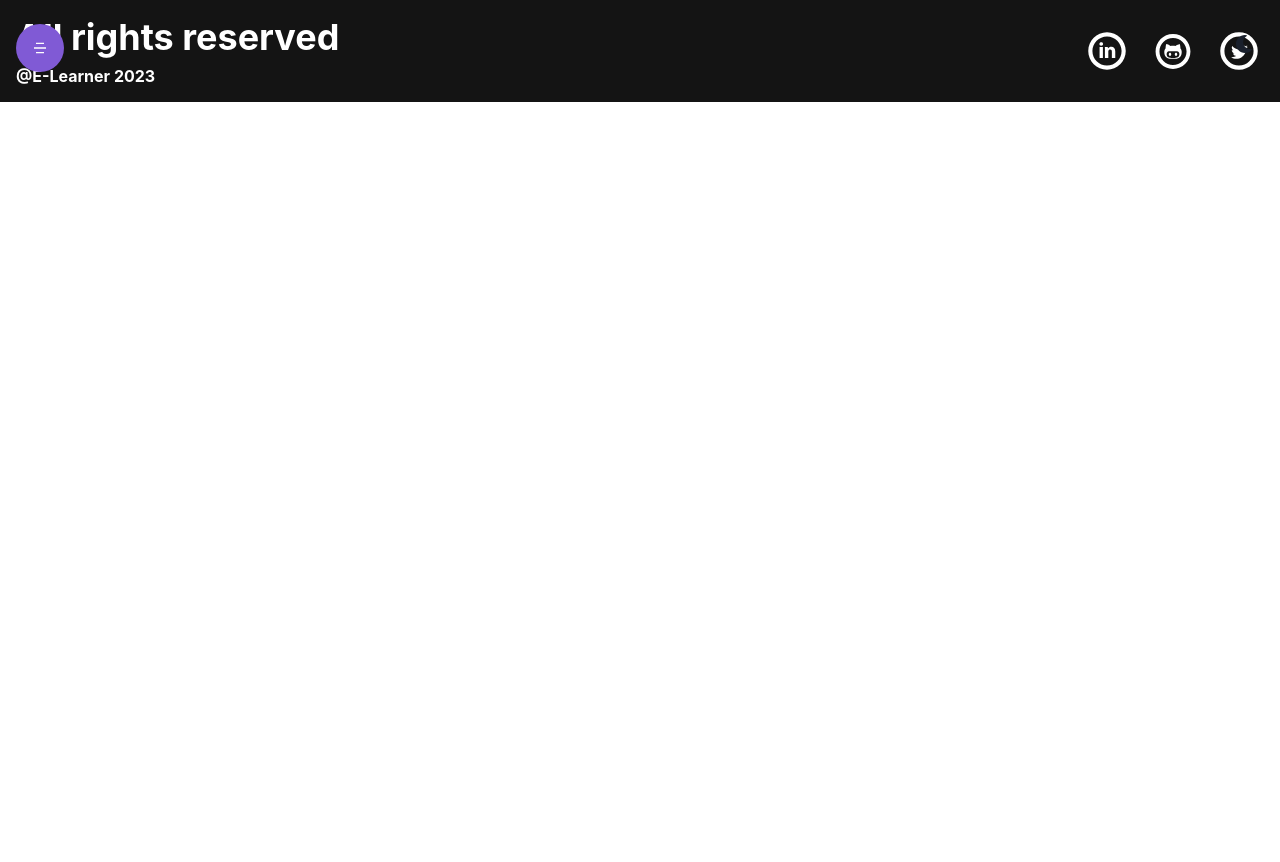
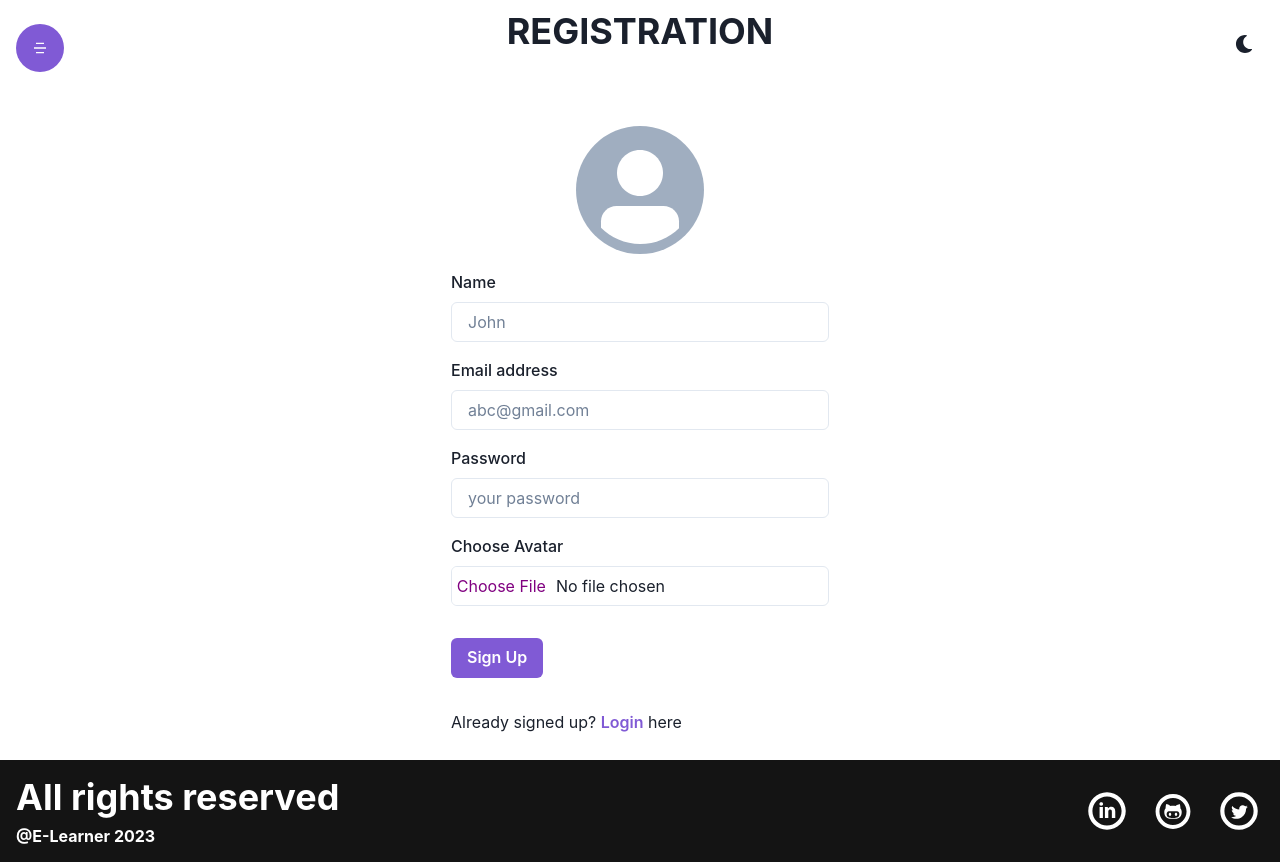
Before and after one commit to sachinkumar5035/elearner, a React (Create React App) app in the folder elearner/: page /register in a window 1280 px wide. Before the commit the page ends 800 px from the top, so only its background shows below. Built offline with nearby package versions, Linux system fonts and the light colour scheme.

Commit message:
register page completed

```diff
--- a/elearner/src/App.js
+++ b/elearner/src/App.js
@@ -5,6 +5,7 @@
 import Courses from './component/Courses/Courses.jsx';
 import Footer from './component/Layout/Footer/Footer.jsx';
 import Login from './component/Auth/Login.jsx';
+import Register from './component/Auth/Register.jsx';
 
 function App() {
   return (
@@ -14,6 +15,7 @@
         <Route path="/" element={<Home/>} />
         <Route path='/courses' element={<Courses/>}/>
         <Route path='/login' element={<Login/>}/>
+        <Route path='/register' element={<Register/>}/>
       </Routes>
       <Footer/>
     </Router>
--- /dev/null
+++ b/elearner/src/component/Auth/Register.jsx
@@ -0,0 +1,115 @@
+import { Avatar, Box, Button, Container, FormLabel, Heading, Input, VStack, form } from '@chakra-ui/react'
+import React, { useState } from 'react'
+import { Link } from 'react-router-dom';
+
+
+
+export const fileUploadCSS={
+    cursor:"pointer",
+    marginLeft:'-5%',
+    widhth:"110%",
+    height:"100%",
+    border:"none",
+    color:"purple",
+    backgroundColor:'white'
+}
+
+const fileUploadStyle = {
+    "&::file-selector-button":fileUploadCSS,
+};
+
+
+
+const Register = () => {
+
+    const [email, setEmail] = useState("");
+    const [name, setName] = useState("");
+    const [password, setPassword] = useState("");
+    const [imagePrev,setImagePrev] = useState("");
+    const [image,setImage] = useState("");
+
+    const imageChangeHandler =(e)=>{
+        const file  = e.target.files[0];
+        const reader = new FileReader();
+        reader.readAsDataURL(file);
+        reader.onloadend =()=>{
+            setImagePrev(reader.result);
+            setImage(file);
+        };
+    };
+
+
+    return (
+        <Container h={'95vh'}>
+            <VStack h={'full'} justifyContent={'center'} spacing={'14'}>
+                <Heading textTransform={'uppercase'} children="Registration" />
+                <form >
+
+                    <Box my={'4'} display={'flex'} justifyContent={'center'}>
+                        <Avatar src={imagePrev} size={'2xl'}/>
+                    </Box>
+
+                    <Box my={'4'}>
+                        <FormLabel htmlFor='name' children="Name" />
+                        <Input
+                            required
+                            id='name'
+                            value={name}
+                            onChange={(e) => setName(e.target.value)}
+                            placeholder='John'
+                            type='text'
+                            focusBorderColor='purple.400'
+                        >
+                        </Input>
+                    </Box>
+                    <Box my={'4'}>
+                        <FormLabel htmlFor='email' children="Email address" />
+                        <Input
+                            required
+                            id='email'
+                            value={email}
+                            onChange={(e) => setEmail(e.target.value)}
+                            placeholder='abc@gmail.com'
+                            type='email'
+                            focusBorderColor='purple.400'
+                        >
+                        </Input>
+                    </Box>
+                    <Box my={'4'}>
+                        <FormLabel htmlFor='password' children="Password" />
+                        <Input
+                            required
+                            id='password'
+                            value={password}
+                            onChange={(e) => setPassword(e.target.value)}
+                            placeholder='your password'
+                            type='password'
+                            focusBorderColor='purple.400'
+                        >
+                        </Input>
+                    </Box>
+                    <Box my={'4'} >
+                        <FormLabel htmlFor='chooseAvatar' children="Choose Avatar" />
+                        <Input
+                            required
+                            id='chooseAvatar'
+                            type='file'
+                            accept='image/*'
+                            focusBorderColor='purple.400'
+                            css={fileUploadStyle}
+                            onChange={imageChangeHandler}
+                        >
+                        </Input>
+                    </Box>
+
+                    <Button my={'4'} type='submit' colorScheme={'purple'} >Sign Up</Button>
+                    <Box my={'4'}>
+                        Already signed up? <Link to={'/login'}><Button colorScheme='purple' variant={'link'}>Login</Button>{" "}here</Link>
+                    </Box>
+                </form>
+            </VStack>
+        </Container>
+    )
+}
+
+export default Register
```
